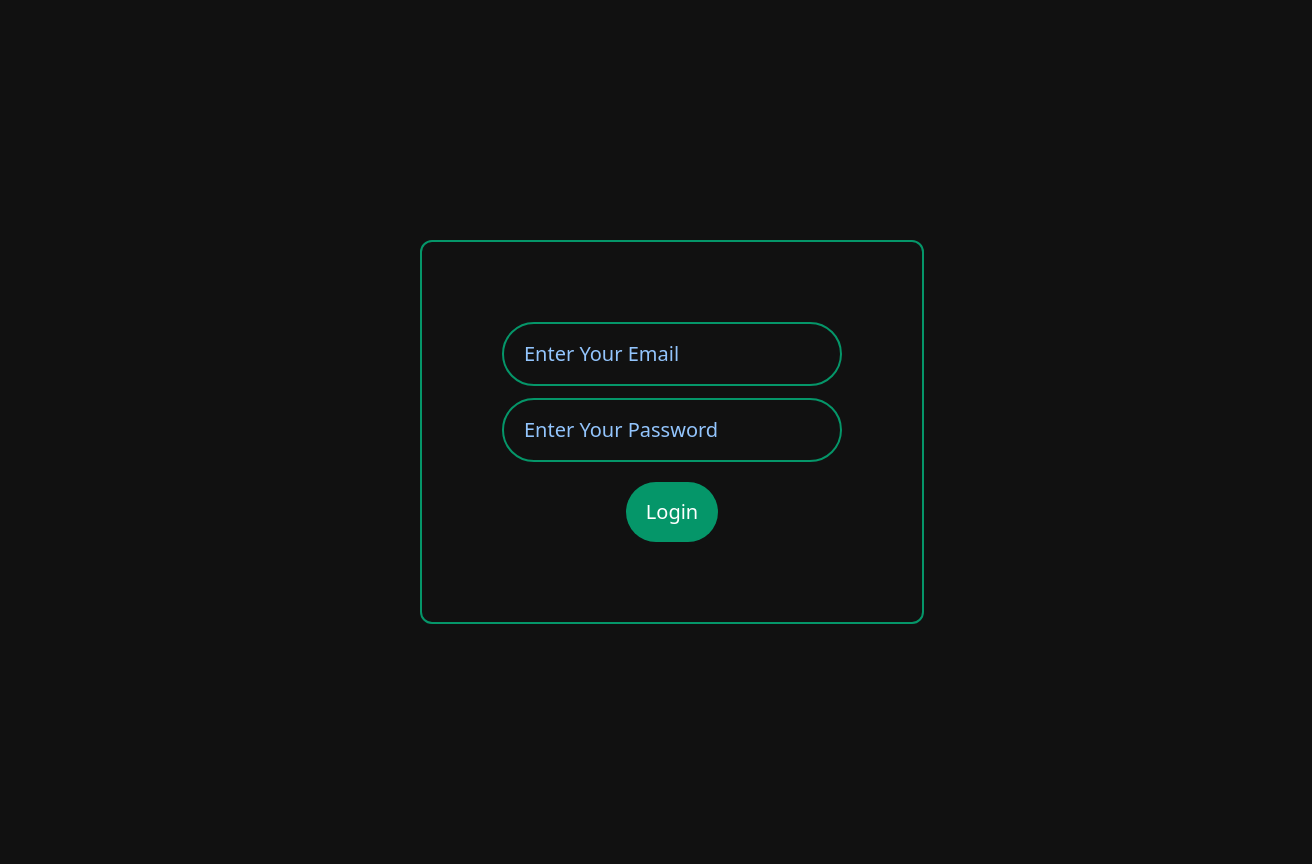
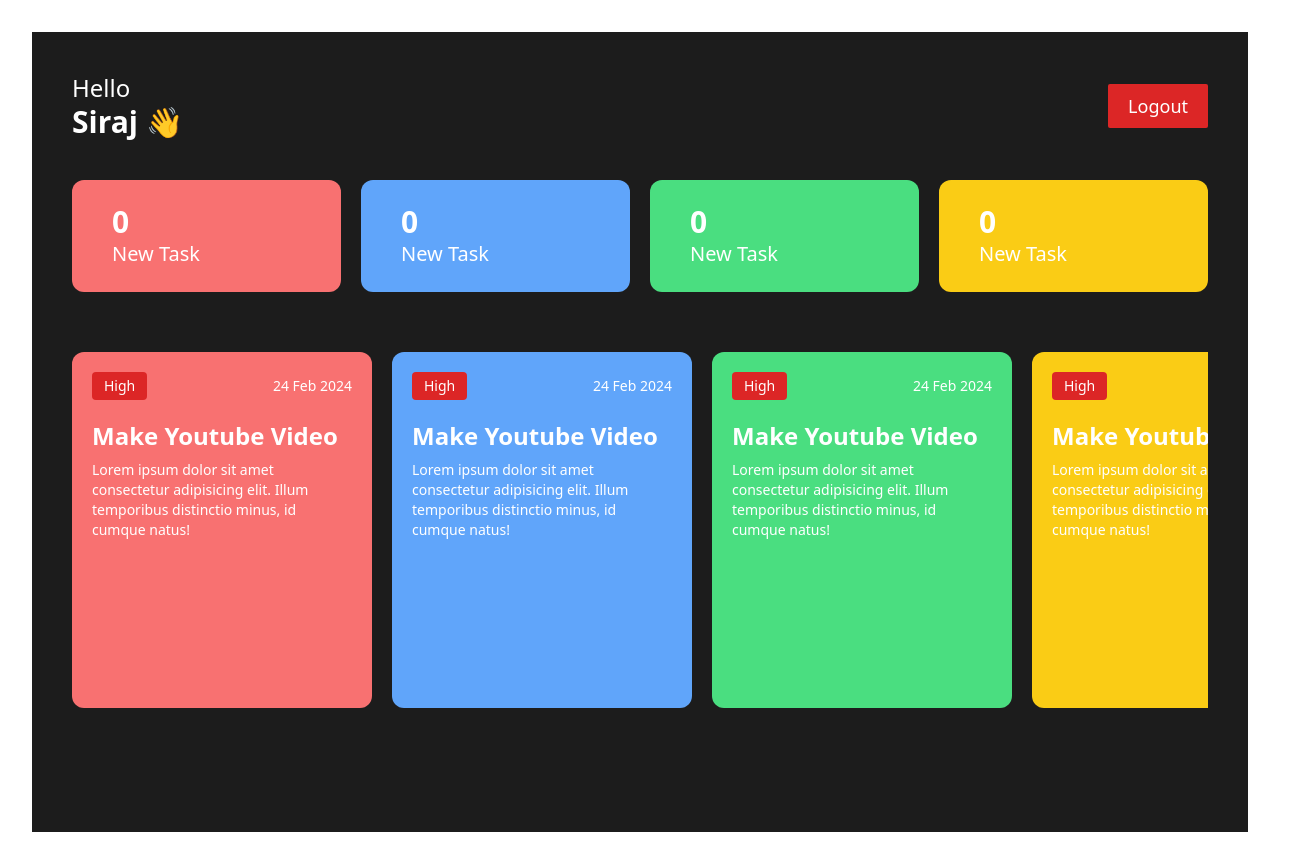
Before and after one commit to sirajshaikh-dev/Employee_Management_System, a React (Vite) app: page / in a window 1280 px wide. Shown: the whole page, 1312 px wide, since content can reach past the window. Built offline with nearby package versions, Linux system fonts and the light colour scheme.

Commit message:
Create Employee dashboard UI

```diff
--- a/src/App.jsx
+++ b/src/App.jsx
@@ -1,6 +1,7 @@
 import { useState } from 'react'
 import './App.css'
 import Login from './Components/Auth/Login'
+import EmployeeDashboard from './Components/Dashboard/EmployeeDashboard'
 
 function App() {
   const [count, setCount] = useState(0)
@@ -8,7 +9,8 @@
   return (
     <>
       <div>
-          <Login/>
+          {/* <Login/> */}
+          <EmployeeDashboard/>
       </div>
   </>
   )
--- a/src/Components/Dashboard/AdminDashboard.jsx
+++ b/src/Components/Dashboard/AdminDashboard.jsx
@@ -0,0 +1,9 @@
+import React from 'react'
+
+const AdminDashboard = () => {
+  return (
+    <div>AdminDashboard</div>
+  )
+}
+
+export default AdminDashboard
--- a/src/Components/Dashboard/EmployeeDashboard.jsx
+++ b/src/Components/Dashboard/EmployeeDashboard.jsx
@@ -0,0 +1,16 @@
+import React from 'react'
+import Header from '../Other/Header'
+import TaskListNumbers from '../Other/TaskListNumbers'
+import TaskList from '../TaskList/TaskList'
+
+const EmployeeDashboard = () => {
+  return (
+    <div className='p-10 bg-[#1c1c1c] h-screen '>
+        <Header/>
+        <TaskListNumbers/>
+        <TaskList/>
+    </div>
+  )
+}
+
+export default EmployeeDashboard
--- /dev/null
+++ b/src/Components/Other/Header.jsx
@@ -0,0 +1,15 @@
+import React from 'react'
+
+const Header = () => {
+  return (
+    <div className='flex items-center justify-between'>
+        <h1 className='text-2xl font-medium text-left flex flex-col'>
+            Hello
+            <span className='text-3xl font-semibold'>Siraj 👋</span>
+        </h1>
+        <button className='bg-red-600 text-lg font-medium text-white px-5 py-2 rounded-sm'>Logout</button>
+    </div>
+  )
+}
+
+export default Header
--- /dev/null
+++ b/src/Components/Other/TaskListNumbers.jsx
@@ -0,0 +1,27 @@
+import React from 'react'
+
+const TaskListNumbers = () => {
+  return (
+    <div className='flex mt-10  justify-between gap-5 text-left'>
+        <div className='rounded-xl  w-[45%] py-6 px-10  bg-red-400 '>
+            <h2 className='text-3xl font-semibold '>0</h2>
+            <h3 className='text-xl font-medium'>New Task</h3>
+        </div>
+        <div className='rounded-xl w-[45%] py-6 px-10  bg-blue-400 '>
+            <h2 className='text-3xl font-semibold '>0</h2>
+            <h3 className='text-xl font-medium'>New Task</h3>
+        </div>
+        <div className='rounded-xl w-[45%] py-6 px-10  bg-green-400 '>
+            <h2 className='text-3xl font-semibold '>0</h2>
+            <h3 className='text-xl font-medium'>New Task</h3>
+        </div>
+        <div className='rounded-xl w-[45%] py-6 px-10  bg-yellow-400 '>
+            <h2 className='text-3xl font-semibold '>0</h2>
+            <h3 className='text-xl font-medium'>New Task</h3>
+        </div>
+
+    </div>
+  )
+}
+
+export default TaskListNumbers
--- /dev/null
+++ b/src/Components/TaskList/TaskList.jsx
@@ -0,0 +1,48 @@
+import React from 'react'
+
+const TaskList = () => {
+  return (
+    <div id='tasklist' className='h-[55%] overflow-x-auto scrollbar-hide flex items-center justify-start gap-5 w-full py-5 mt-10 text-left'>
+        <div className='flex-shrink-0 h-full w-[300px] p-5 bg-red-400 rounded-xl'>
+            <div className='flex justify-between items-center '>
+                <h3 className='bg-red-600 text-sm px-3 py-1 rounded'>High</h3>
+                <h4 className='text-sm'>24 Feb 2024</h4>
+            </div>
+            <h2 className='mt-5 text-2xl font-semibold '>Make Youtube Video</h2>
+            <p className='text-sm mt-2'> Lorem ipsum dolor sit amet consectetur adipisicing elit. Illum temporibus distinctio minus, id cumque natus!</p>
+        </div>
+
+        <div className='flex-shrink-0 h-full w-[300px] p-5 bg-blue-400 rounded-xl'>
+            <div className='flex justify-between items-center '>
+                <h3 className='bg-red-600 text-sm px-3 py-1 rounded'>High</h3>
+                <h4 className='text-sm'>24 Feb 2024</h4>
+            </div>
+            <h2 className='mt-5 text-2xl font-semibold '>Make Youtube Video</h2>
+            <p className='text-sm mt-2'> Lorem ipsum dolor sit amet consectetur adipisicing elit. Illum temporibus distinctio minus, id cumque natus!</p>
+        </div>
+
+        <div className='flex-shrink-0 h-full w-[300px] p-5 bg-green-400 rounded-xl'>
+            <div className='flex justify-between items-center '>
+                <h3 className='bg-red-600 text-sm px-3 py-1 rounded'>High</h3>
+                <h4 className='text-sm'>24 Feb 2024</h4>
+            </div>
+            <h2 className='mt-5 text-2xl font-semibold '>Make Youtube Video</h2>
+            <p className='text-sm mt-2'> Lorem ipsum dolor sit amet consectetur adipisicing elit. Illum temporibus distinctio minus, id cumque natus!</p>
+        </div>
+
+        <div className='flex-shrink-0 h-full w-[300px] p-5 bg-yellow-400 rounded-xl'>
+            <div className='flex justify-between items-center '>
+                <h3 className='bg-red-600 text-sm px-3 py-1 rounded'>High</h3>
+                <h4 className='text-sm'>24 Feb 2024</h4>
+            </div>
+            <h2 className='mt-5 text-2xl font-semibold '>Make Youtube Video</h2>
+            <p className='text-sm mt-2'> Lorem ipsum dolor sit amet consectetur adipisicing elit. Illum temporibus distinctio minus, id cumque natus!</p>
+        </div>
+
+
+
+    </div>
+  )
+}
+
+export default TaskList
--- a/src/index.css
+++ b/src/index.css
@@ -3,5 +3,8 @@
 @tailwind utilities;
 
 body {
-  @apply bg-[#111];
+  @apply bg-white text-white dark:bg-[#111];
 }
+#tasklist::-webkit-scrollbar{
+  display: none;
+}
--- a/tailwind.config.js
+++ b/tailwind.config.js
@@ -4,7 +4,15 @@
     "./index.html",
     "./src/**/*.{js,ts,jsx,tsx}",
   ],  theme: {
-    extend: {},
+    extend: {
+      scrollbar: {
+        hide: {
+          '::-webkit-scrollbar': { display: 'none' },
+          '-ms-overflow-style': 'none', // For Internet Explorer
+          'scrollbar-width': 'none',   // For Firefox
+        },
+      },
+    },
   },
   plugins: [],
 }
```
